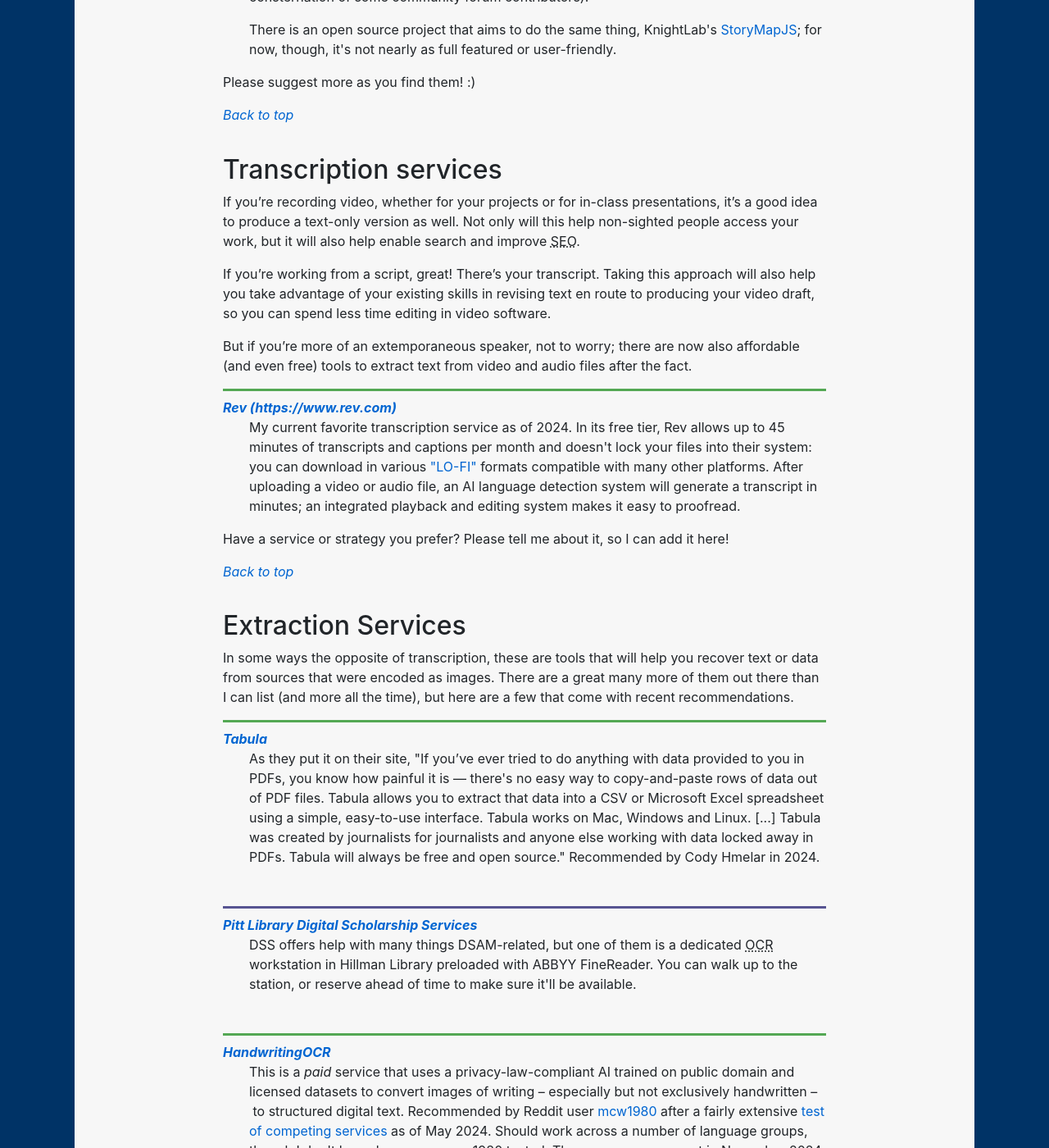
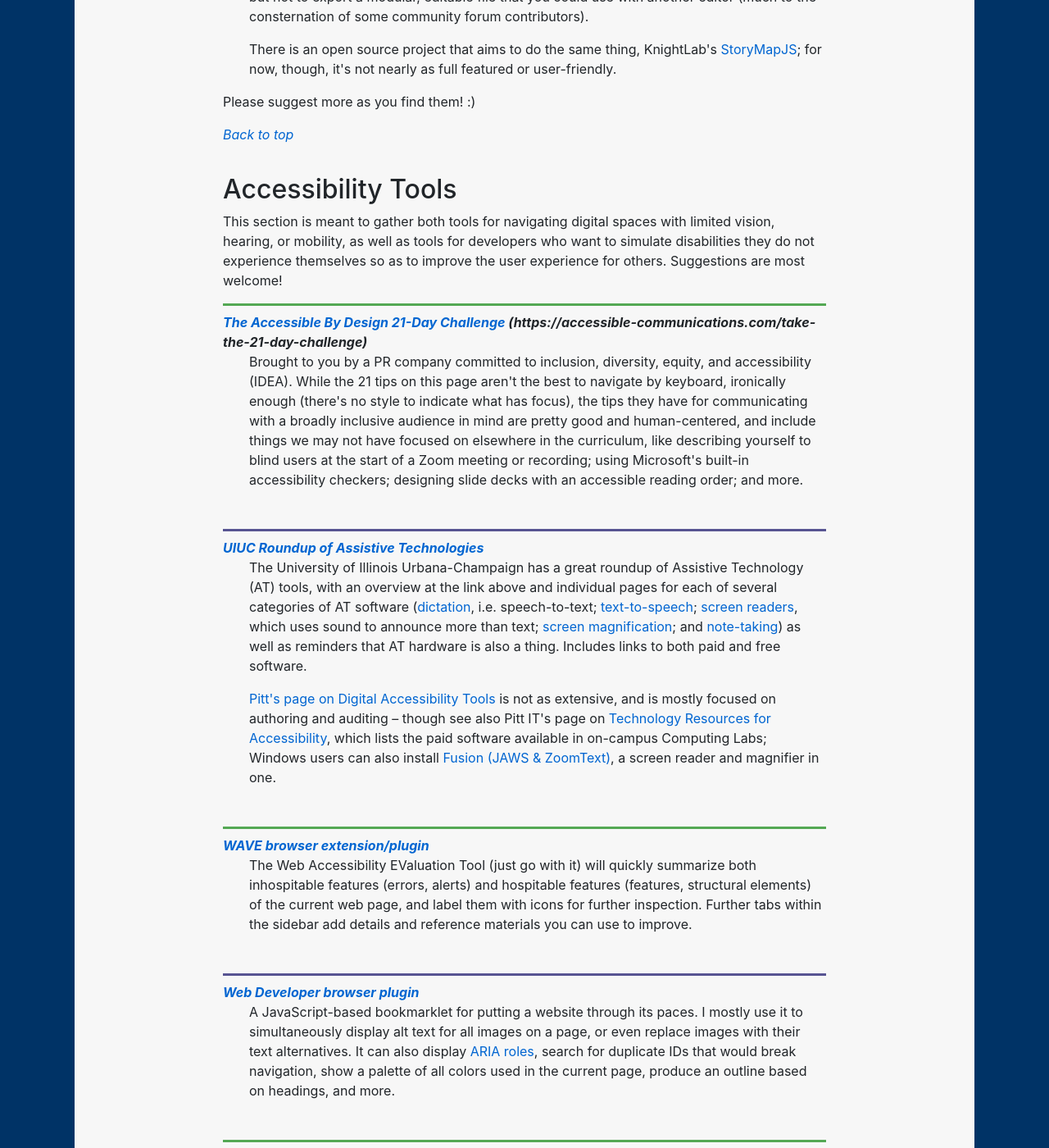
Before and after one commit to benmiller314/dsam2025fall, a Jekyll site: the page built from resources.md, in a window 1280 px wide and 1400 px high, scrolled down 6856 px. Shown: the whole window at 82% size. Built offline with Jekyll 4.4.1, drawn with Linux system fonts in a browser that asks for light colours; some of the changed text lies outside the part shown.

Commit message:
add a bunch of digital accessibility resources

```diff
--- a/resources.md
+++ b/resources.md
@@ -20,6 +20,7 @@
 * [Transcription services](#transcription-services)
 * [Extraction services](#extraction-services)
 * [Data Visualization tools](#data-visualization-tools)
+* [Accessibility tools](#accessibility-tools)
 * [Digital Literacies Tutorials](#digital-literacies-tutorials)
 * [Options for publishing to the web](#options-for-publishing-to-the-web)
     - [How to hide your website from search engines](#how-to-hide-your-website-from-search-engines)
@@ -169,6 +170,36 @@
 
 <a href="#top"><em>Back to top</em></a>
 
+## Accessibility Tools
+
+This section is meant to gather both tools for navigating digital spaces with limited vision, hearing, or mobility, as well as tools for developers who want to simulate disabilities they do not experience themselves so as to improve the user experience for others. Suggestions are most welcome!
+
+<dl>
+    <dt><a href="https://accessible-communications.com/take-the-21-day-challenge/">The Accessible By Design 21-Day Challenge</a> (https://accessible-communications.com/take-the-21-day-challenge)</dt>
+    <dd>Brought to you by a PR company committed to inclusion, diversity, equity, and accessibility (IDEA). While the 21 tips on this page aren't the best to navigate by keyboard, ironically enough (there's no style to indicate what has focus), the tips they have for communicating with a broadly inclusive audience in mind are pretty good and human-centered, and include things we may not have focused on elsewhere in the curriculum, like describing yourself to blind users at the start of a Zoom meeting or recording; using Microsoft's built-in accessibility checkers; designing slide decks with an accessible reading order; and more.</dd>
+
+    <dt><a href="https://dres.illinois.edu/accommodations/ams/assitive-technology/what-is-assistive-technology/">UIUC Roundup of Assistive Technologies</a></dt>
+    <dd><p>The University of Illinois Urbana-Champaign has a great roundup of Assistive Technology (AT) tools, with an overview at the link above and individual pages for each of several categories of AT software (<a href="https://dres.illinois.edu/accommodations/ams/assitive-technology/dictation-software">dictation</a>, i.e. speech-to-text; <a href="https://dres.illinois.edu/accommodations/ams/assitive-technology/text-to-speech-software/">text-to-speech</a>; <a href="https://dres.illinois.edu/accommodations/ams/assitive-technology/screen-reading-software/">screen readers</a>, which uses sound to announce more than text; <a href="https://dres.illinois.edu/accommodations/ams/assitive-technology/screen-magnification-software/">screen magnification</a>; and <a href="https://dres.illinois.edu/accommodations/ams/assitive-technology/note-taking-software/">note-taking</a>) as well as reminders that AT hardware is also a thing. Includes links to both paid and free software.</p>
+    <p><a href="https://www.wellbeing.pitt.edu/disability-access-accommodations/digital-accessibility">Pitt's page on Digital Accessibility Tools</a> is not as extensive, and is mostly focused on authoring and auditing – though see also Pitt IT's page on <a href="https://services.pitt.edu/TDClient/33/Portal/KB/ArticleDet?ID=2473">Technology Resources for Accessibility</a>, which lists the paid software available in on-campus Computing Labs; Windows users can also install <a href="https://services.pitt.edu/TDClient/33/Portal/KB/ArticleDet?ID=2211">Fusion (JAWS & ZoomText)</a>, a screen reader and magnifier in one.</p>
+    </dd>
+
+    <dt><a href="https://wave.webaim.org/">WAVE browser extension/plugin</a></dt>
+    <dd>The Web Accessibility EValuation Tool (just go with it) will quickly summarize both inhospitable features (errors, alerts) and hospitable features (features, structural elements) of the current web page, and label them with icons for further inspection. Further tabs within the sidebar add details and reference materials you can use to improve.
+    </dd>
+
+    <dt><a href="https://chrispederick.com/work/web-developer/">Web Developer browser plugin</a></dt>
+    <dd>A JavaScript-based bookmarklet for putting a website through its paces. I mostly use it to simultaneously display alt text for all images on a page, or even replace images with their text alternatives. It can also display <a href="https://developer.mozilla.org/en-US/docs/Web/Accessibility/ARIA/Reference/Roles">ARIA roles</a>, search for duplicate IDs that would break navigation, show a palette of all colors used in the current page, produce an outline based on headings, and more.</dd>
+
+    <dt><a href="https://wearecolorblind.com/resources/">Colorblind-friendly Design Resources</a></dt>
+    <dd>Includes design advice as well as links to colorblind simulators, which currently (October 2025) includes <a href="https://colororacle.org/">Color Oracle</a> (works on Windows, Mac, and Linux to shift the whole desktop window) and <a href="https://chrome.google.com/webstore/detail/colorblindly/floniaahmccleoclneebhhmnjgdfijgg">Colorblindly</a> (shifts pages in the Chrome web browser).
+    </dd>
+</dl>
+
+Have a tool or strategy you prefer? Please tell me about it, so I can add it here!
+
+See also the transcription tools in the next section.
+
+<a href="#top"><em>Back to top</em></a>
 
 ## Transcription services
 
```
